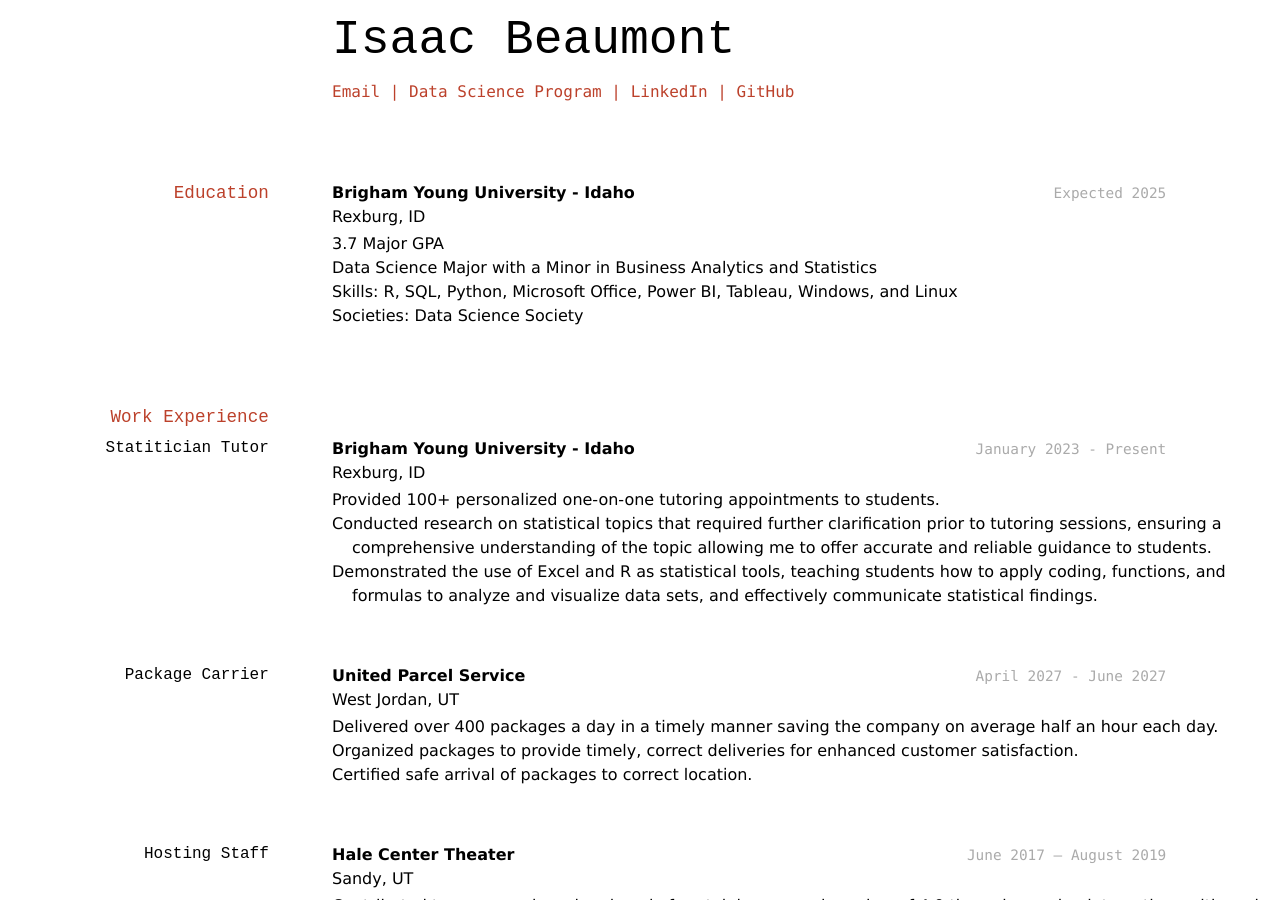
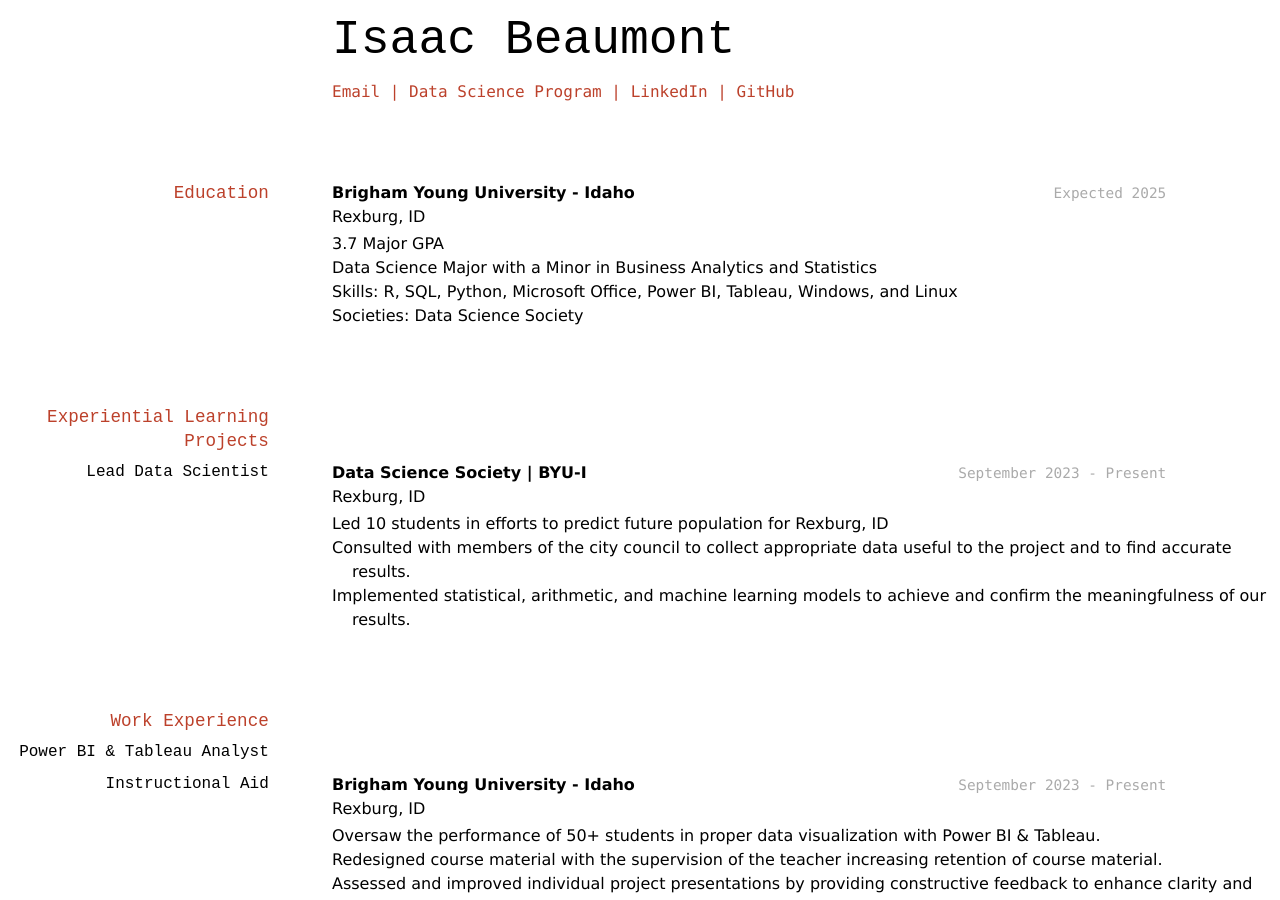
Before and after one commit to ikebeau/MyResume, a Jekyll site: the page built from docs/index.md, in a window 1280 px wide and 900 px high. Built offline with Jekyll 4.4.1, drawn with Linux system fonts in a browser that asks for light colours; some of the changed text lies outside the part shown.

Commit message:
Update index.md
Updated index.md

```diff
--- a/docs/index.md
+++ b/docs/index.md
@@ -25,7 +25,31 @@ Rexburg, ID
 - Skills: R, SQL, Python, Microsoft Office, Power BI, Tableau, Windows, and Linux
 - Societies: Data Science Society
 
+## Experiential Learning Projects
+
+### Lead Data Scientist
+
+`September 2023 - Present`
+__Data Science Society | BYU-I__<br>
+Rexburg, ID
+
+-	Led 10 students in efforts to predict future population for Rexburg, ID
+-	Consulted with members of the city council to collect appropriate data useful to the project and to find accurate results.
+-	Implemented statistical, arithmetic, and machine learning models to achieve and confirm the meaningfulness of our results.
+
+
 ## Work Experience
+
+### Power BI & Tableau Analyst Instructional Aid
+
+`September 2023 - Present`
+__Brigham Young University - Idaho__<br>
+Rexburg, ID
+
+-	Oversaw the performance of 50+ students in proper data visualization with Power BI & Tableau.
+-	Redesigned course material with the supervision of the teacher increasing retention of course material.
+-	Assessed and improved individual project presentations by providing constructive feedback to enhance clarity and accuracy
+
 
 ### Statitician Tutor
 
```
